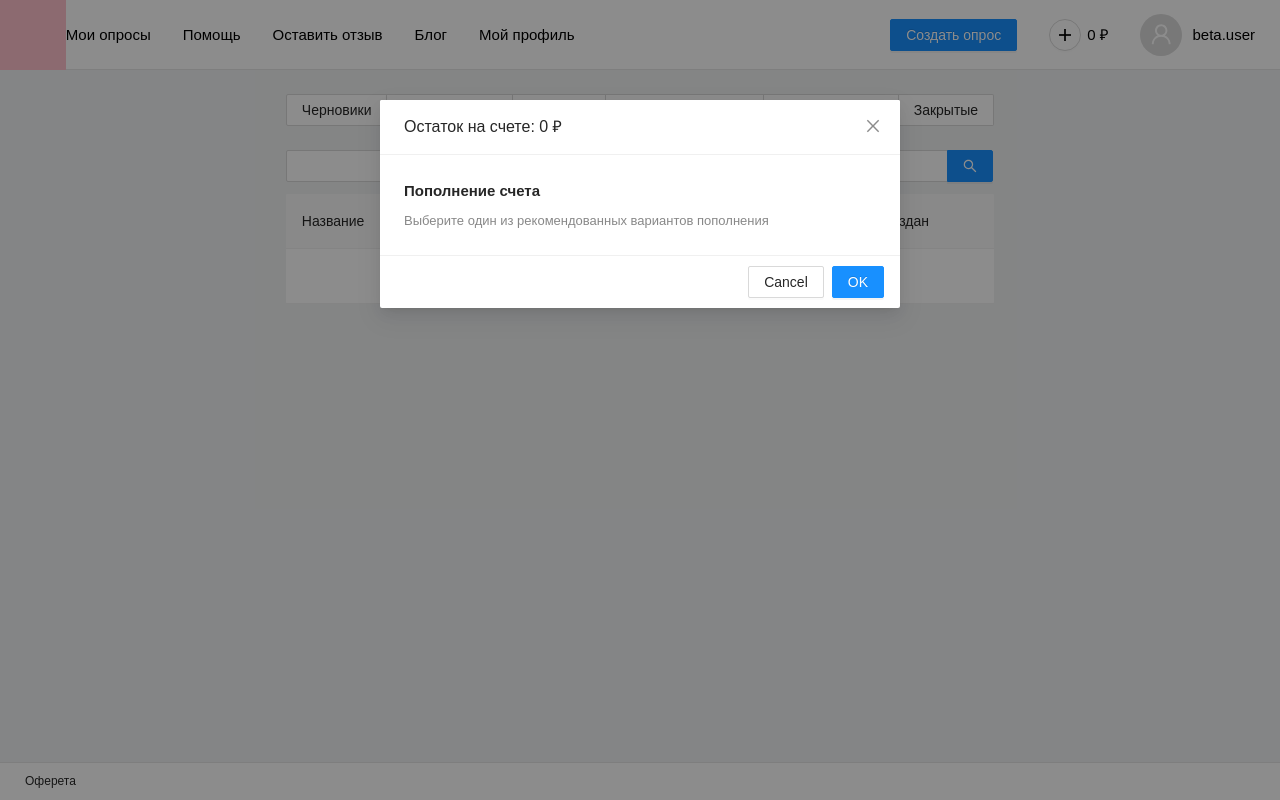
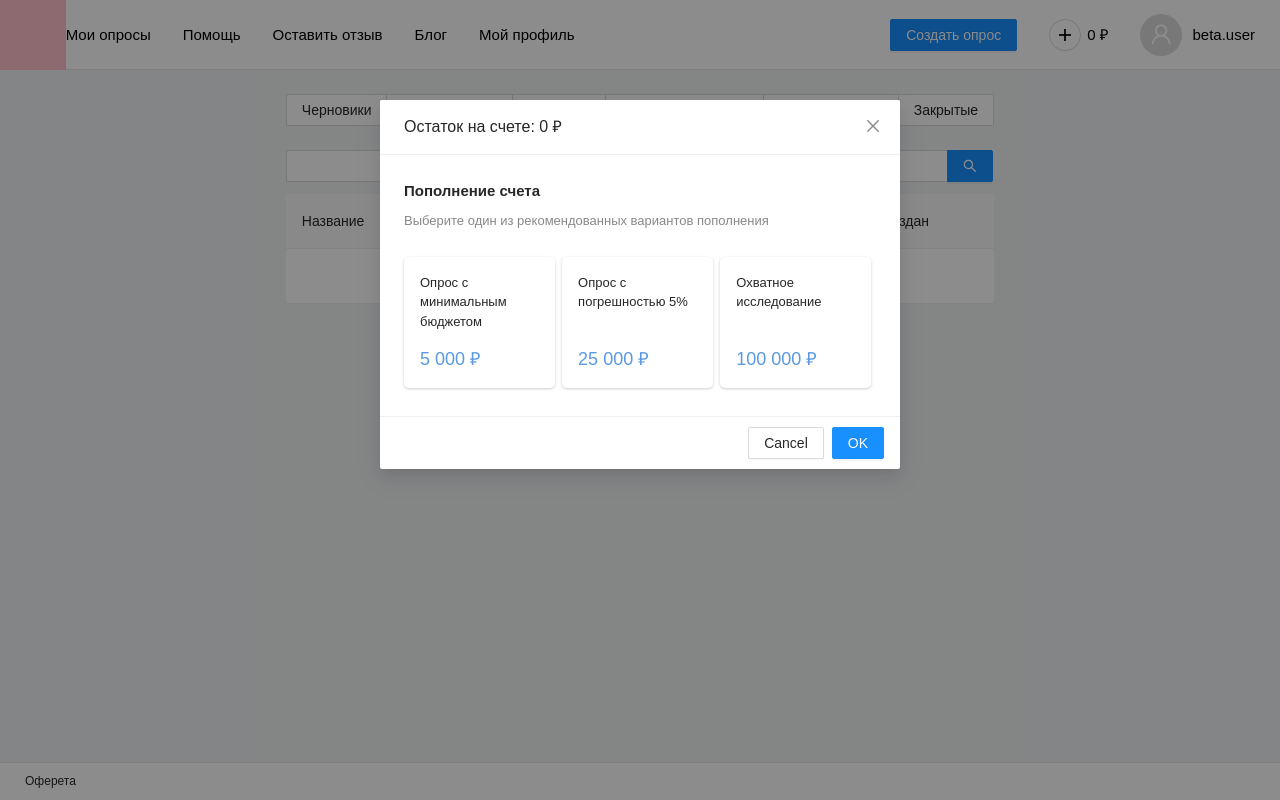
Before and after one commit to shemmmil/eye, a React app: page / in a window 1280 px wide. Both pictures are taken after a click on the button 1065 px from the left and 34 px from the top of the page. Built offline with nearby package versions, Linux system fonts and the light colour scheme.

Commit message:
feat: add modal options block

```diff
--- a/src/Money.tsx
+++ b/src/Money.tsx
@@ -22,6 +22,47 @@ const Subtitle = styled.span`
   font-size: 13px;
 `;
 
+const Options = styled.div`
+  margin-top: 26px;
+  margin-bottom: 4px;
+  position: relative;
+  display: flex;
+`;
+
+const Option = styled.div`
+  display: flex;
+  flex-direction: column;
+  justify-content: space-between;
+  transition: all 0.15s;
+  box-shadow: 0 1px 3px #ccc;
+  box-sizing: border-box;
+  width: 32%;
+  padding: 16px 16px 14px;
+  cursor: pointer;
+  vertical-align: top;
+  border-radius: 5px;
+  &:hover {
+    box-shadow: 0 5px 14px 0 rgba(165, 176, 186, 0.4), 0 24px 13px -17px rgba(165, 176, 186, 0.3);
+  }
+
+  & + div {
+    margin-left: 1.5%;
+  }
+`;
+
+const OptionTitle = styled.span`
+  font-size: 13px;
+  line-height: 1.5;
+  display: block;
+`;
+
+const OptionCost = styled.span`
+  font-size: 18px;
+  display: block;
+  margin-top: 14px;
+  color: #5b99e1;
+`;
+
 export const Money: React.FC = () => {
   const [visible, setVisible] = useState<boolean>(false);
 
@@ -36,6 +77,20 @@ export const Money: React.FC = () => {
       <Modal title="Остаток на счете: 0 ₽" visible={visible} onCancel={handleCancel}>
         <Title>Пополнение счета</Title>
         <Subtitle>Выберите один из рекомендованных вариантов пополнения</Subtitle>
+        <Options>
+          <Option>
+            <OptionTitle>Опрос с минимальным бюджетом</OptionTitle>
+            <OptionCost>5 000 ₽</OptionCost>
+          </Option>
+          <Option>
+            <OptionTitle>Опрос с погрешностью 5%</OptionTitle>
+            <OptionCost>25 000 ₽</OptionCost>
+          </Option>
+          <Option>
+            <OptionTitle>Охватное исследование</OptionTitle>
+            <OptionCost>100 000 ₽</OptionCost>
+          </Option>
+        </Options>
       </Modal>
     </>
   );
```
